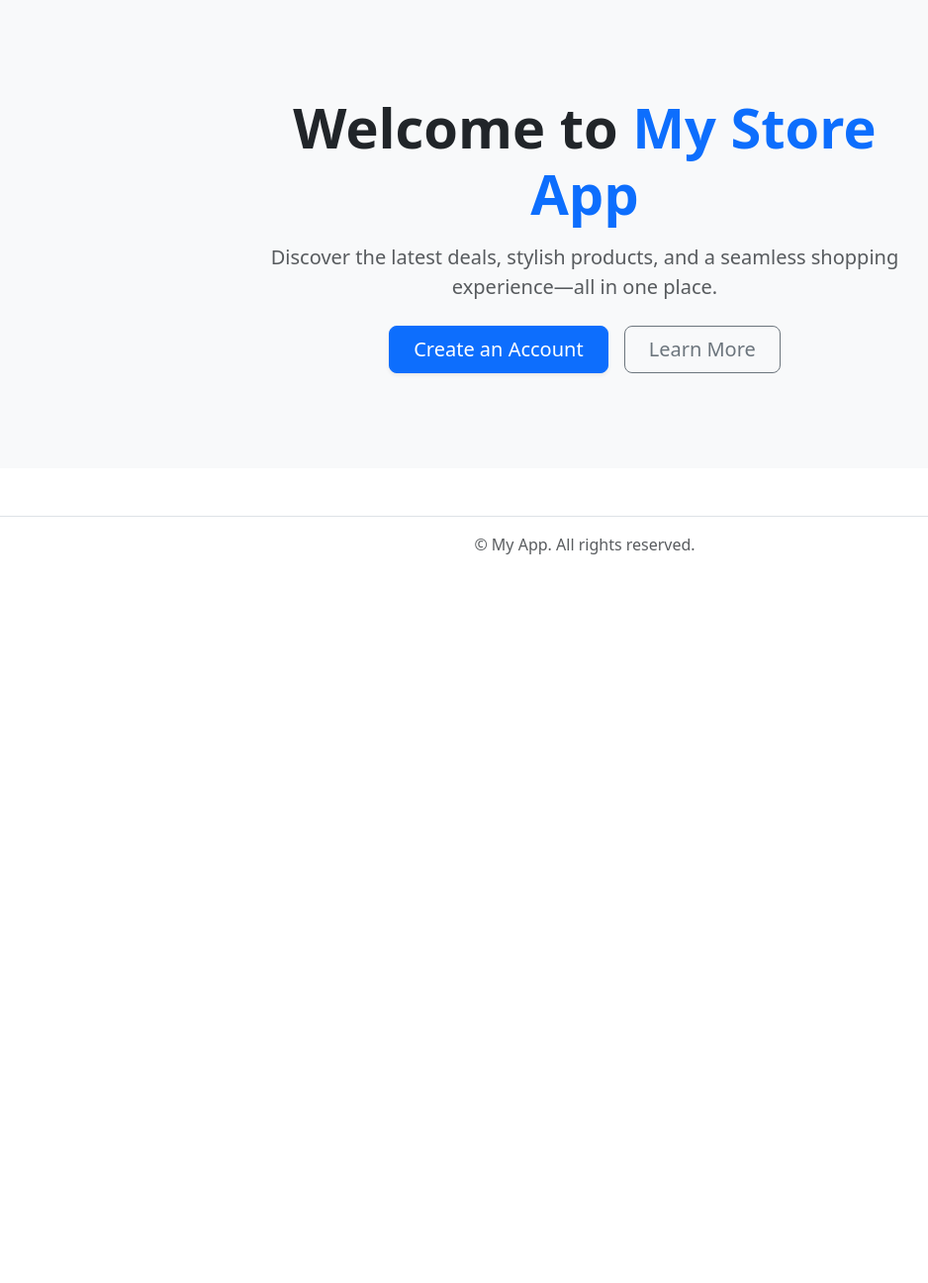
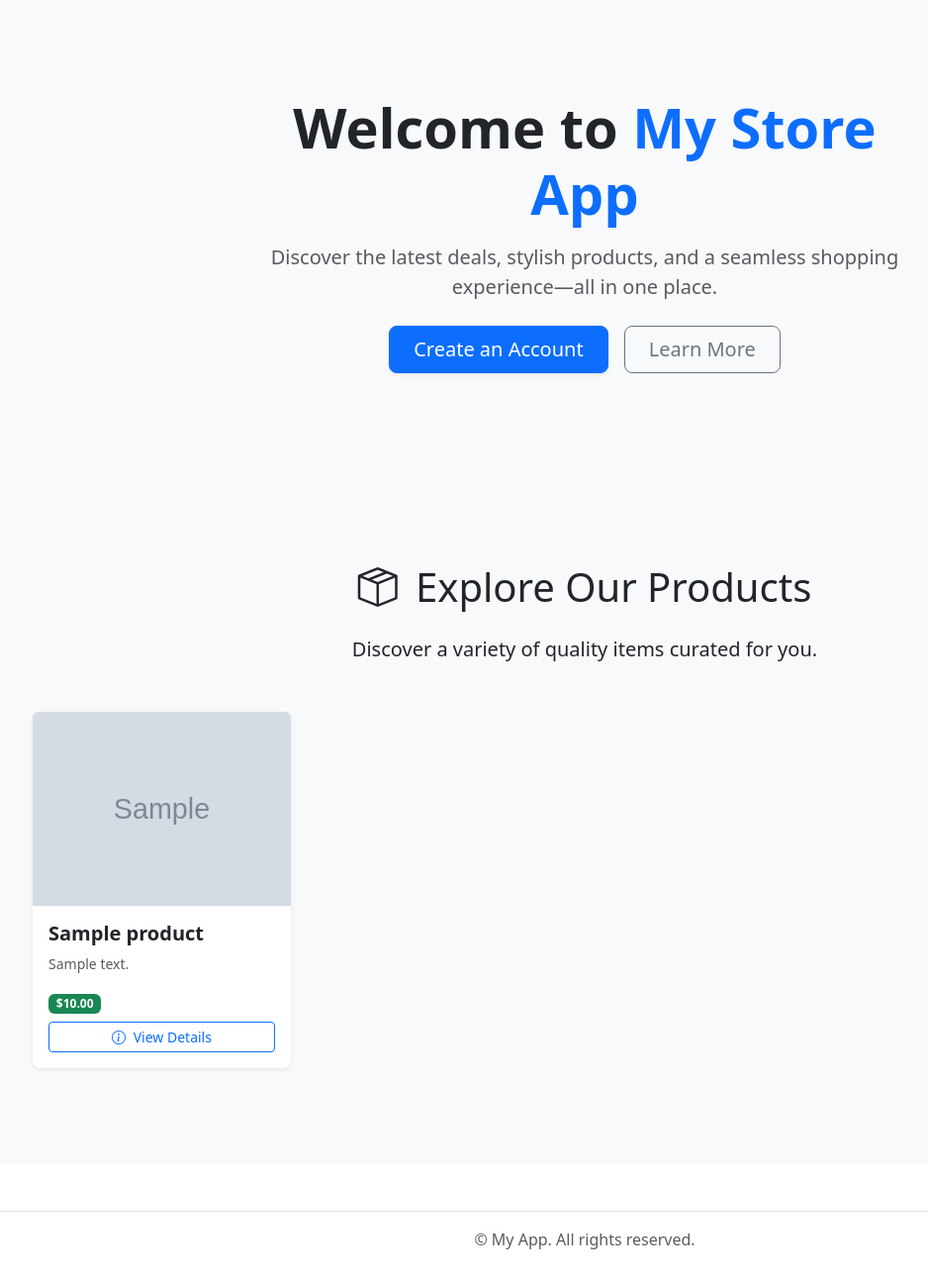
Before and after one commit to bendamian/ecommerce, a Django app: page / in a window 1280 px wide. Shown: the part 57-1353 px from the top of the page at 99% size, without its empty margins (49-987 px from the left). Before the commit the page ends 617 px from the top, so only its background shows below. Run offline with Django 5.2, Linux system fonts and the light colour scheme; tables that the repository leaves empty hold one stand-in row (values such as "Sample post"); grey boxes marked "Sample" are stand-in pictures; some libraries are stand-ins or nearby versions.

Commit message:
add dynamic links to product

```diff
--- a/config/settings.py
+++ b/config/settings.py
@@ -56,6 +56,8 @@ TEMPLATES = [
                 'django.template.context_processors.request',
                 'django.contrib.auth.context_processors.auth',
                 'django.contrib.messages.context_processors.messages',
+                'store.views.categorys',# new line added by me
+
             ],
         },
     },
--- a/store/models.py
+++ b/store/models.py
@@ -36,7 +36,7 @@ class Product(models.Model):
         return self.name
 
     def get_absolute_url(self):
-        return reverse('product_detail', args=[self.category.slug, self.slug])
+        return reverse('store_app:product_detail', args=[ self.slug])
 
     def thumbnail(self):
         if self.image:
--- a/store/templates/store/store.html
+++ b/store/templates/store/store.html
@@ -1,4 +1,5 @@
 {% extends 'base.html' %}
+{% load static %}
 
 
 
@@ -27,4 +28,53 @@
 
 
 
+  <section class="py-5 bg-light">
+    <div class="container my-5">
+      <h1 class="text-center mb-4">
+        <i class="bi bi-box-seam me-2"></i> Explore Our Products
+      </h1>
+      <p class="lead text-center mb-5">
+        Discover a variety of quality items curated for you.
+      </p>
+
+      <div class="row row-cols-1 row-cols-sm-2 row-cols-md-3 row-cols-lg-4 g-4">
+        {% for product in all_products %}
+        <div class="col">
+          <div class="card h-100 shadow-sm rounded-3 border-0">
+
+            {% if product.image %}
+            <img src="{{ product.image.url }}" class="card-img-top rounded-top img-fluid" alt="{{ product.name }}">
+            {% else %}
+            <div class="bg-light d-flex align-items-center justify-content-center rounded-top" style="height: 200px;">
+              <i class="bi bi-image-alt fs-1 text-secondary"></i>
+            </div>
+            {% endif %}
+
+            <div class="card-body d-flex flex-column">
+              <h5 class="card-title fw-semibold">{{ product.name }}</h5>
+              <p class="card-text text-muted small">{{ product.description|truncatewords:15 }}</p>
+
+              <div class="mt-auto">
+                <span class="badge bg-success mb-2">${{ product.price }}</span>
+                <a href="{{product.get_absolute_url}}" class="btn btn-sm btn-outline-primary w-100">
+                  <i class="bi bi-info-circle me-1"></i> View Details
+                </a>
+              </div>
+            </div>
+          </div>
+        </div>
+        {% empty %}
+        <div class="col">
+          <div class="alert alert-info text-center w-100" role="alert">
+            No products available yet. Please check back soon!
+          </div>
+        </div>
+        {% endfor %}
+      </div>
+    </div>
+  </section>
+
+
+
+
 {% endblock %}
--- a/store/urls.py
+++ b/store/urls.py
@@ -5,8 +5,8 @@ app_name = 'store_app'
 
 urlpatterns = [
     path('', views.store, name='store'),
-    path('<slug:category_slug>/<slug:product_slug>/',
-         views.product_detail, name='product_detail')
+    path('product/<slug:slug>', views.product_detail, name='product_detail'),
+
 
 
 ]
--- a/store/views.py
+++ b/store/views.py
@@ -1,11 +1,27 @@
 from django.shortcuts import render
+from .models import Product, Category
+from django.shortcuts import render, get_object_or_404
 
 # Create your views here.
 
 
 def store(request):
-    return render(request, 'store/store.html')
+    all_products = Product.objects.all()
+    context = {
+        'all_products': all_products
+    }
+
+    return render(request, 'store/store.html', context)
+
+def categorys(request):
+    all_categories = Category.objects.all()
+    return  {'all_categories': all_categories}
 
 
-def product_detail(request):
-    return render(request, 'store/product_detail.html')
+def product_detail(request, slug):
+    product = get_object_or_404(Product, slug=slug)
+    context = {
+        'product': product
+    }
+
+    return render(request, 'store/product_detail.html',context )
--- a/templates/snippets/header.html
+++ b/templates/snippets/header.html
@@ -37,13 +37,13 @@
 
                 <ul class="dropdown-menu" aria-labelledby="navbarDropdown">
 
-                    <li>
-
-                        <a class="dropdown-item" href="{% url 'store_app:store' %}"> All </a>
-
-                    </li>
 
 
+                          {% for category in all_categories %}
+                          <li>
+                              <a class="dropdown-item" href=""> {{ category.name | capfirst}} </a>
+                          </li>
+                          {% endfor %}
 
                 </ul>
 
```
Also changed, not shown: store/templates/store/product_detail.html (+51 -0 lines), static/img/placeholder.png (added).
